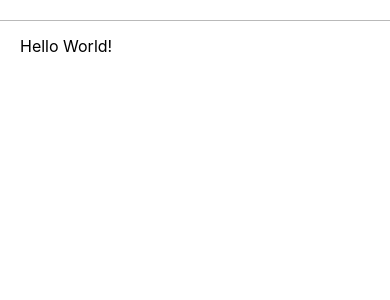
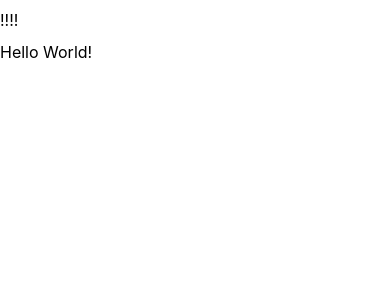
Before and after one commit to evgeniyGusev/finances, a React (Vite) app in the folder client/: page / in a window 390 px wide. Shown: the top 300 px of the page. Built offline with nearby package versions, Linux system fonts and the light colour scheme.

Commit message:
feat: added

```diff
--- a/client/package.json
+++ b/client/package.json
@@ -22,6 +22,7 @@
     "@typescript-eslint/eslint-plugin": "^5.10.2",
     "@typescript-eslint/parser": "^5.10.2",
     "@vitejs/plugin-react": "^1.3.2",
+    "autoprefixer": "^10.4.14",
     "eslint": "^8.8.0",
     "eslint-config-prettier": "^8.3.0",
     "eslint-plugin-import": "^2.25.4",
@@ -29,8 +30,10 @@
     "eslint-plugin-prettier": "^4.0.0",
     "eslint-plugin-react": "^7.28.0",
     "eslint-plugin-simple-import-sort": "^7.0.0",
+    "postcss": "^8.4.24",
     "pre-commit": "^1.2.2",
     "prettier": "^2.5.1",
+    "tailwindcss": "^3.3.2",
     "typescript": "^5.1.3",
     "vite": "^4.3.9",
     "vite-plugin-svgr": "3.2.0"
--- /dev/null
+++ b/client/postcss.config.cjs
@@ -0,0 +1,6 @@
+module.exports = {
+  plugins: {
+    tailwindcss: {},
+    autoprefixer: {},
+  },
+}
--- a/client/src/index.css
+++ b/client/src/index.css
@@ -1,3 +1,7 @@
+@tailwind base;
+@tailwind components;
+@tailwind utilities;
+
 :root {
   font-family: -apple-system, BlinkMacSystemFont, 'Helvetica Neue', sans-serif;
   -webkit-font-smoothing: antialiased;
@@ -10,92 +14,3 @@
   border: none;
   box-sizing: border-box;
 }
-
-/* Links */
-
-a, a:link, a:visited  {
-  text-decoration: none;
-}
-
-a:hover  {
-  text-decoration: none;
-}
-
-/* Common */
-
-aside, nav, footer, header, section, main {
-  display: block;
-}
-
-h1, h2, h3, h4, h5, h6, p {
-  font-size: inherit;
-  font-weight: inherit;
-}
-
-ul, ul li {
-  list-style: none;
-}
-
-img {
-  vertical-align: top;
-}
-
-img, svg {
-  max-width: 100%;
-  height: auto;
-}
-
-address {
-  font-style: normal;
-}
-
-/* Form */
-
-input, textarea, button, select {
-  font-family: inherit;
-  font-size: inherit;
-  color: inherit;
-  background-color: transparent;
-}
-
-input::-ms-clear {
-  display: none;
-}
-
-button, input[type="submit"] {
-  display: inline-block;
-  box-shadow: none;
-  background-color: transparent;
-  background: none;
-  cursor: pointer;
-}
-
-input:focus, input:active,
-button:focus, button:active {
-  outline: none;
-}
-
-button::-moz-focus-inner {
-  padding: 0;
-  border: 0;
-}
-
-label {
-  cursor: pointer;
-}
-
-legend {
-  display: block;
-}
-
-.container {
-  width: 1200px;
-  margin: 0 auto;
-  padding: 0 20px;
-}
-
-@media screen and (max-width: 1240px) {
-  .container {
-    width: 100%;
-  }
-}
--- a/client/src/modules/Header/Header.tsx
+++ b/client/src/modules/Header/Header.tsx
@@ -1,9 +1,7 @@
-import './header.css';
-
 export const Header = () => {
   return (
-    <header className="header">
-      <div className="container header__content"></div>
+    <header className="w-screen py-2 shadow-blue-600">
+      <div className="container mx-auto">!!!!</div>
     </header>
   );
 };
--- a/client/src/modules/Header/header.css
+++ /dev/null
@@ -1,5 +0,0 @@
-.header {
-    margin-bottom: 15px;
-    padding: 10px 0;
-    border-bottom: 1px solid #b9b9b9;
-}
--- a/client/src/modules/entities/app/App.tsx
+++ b/client/src/modules/entities/app/App.tsx
@@ -1,5 +1,3 @@
-import './App.css';
-
 import { Header } from '@/Header/Header';
 
 export const App = () => {
--- /dev/null
+++ b/client/tailwind.config.cjs
@@ -0,0 +1,11 @@
+/** @type {import('tailwindcss').Config} */
+module.exports = {
+  content: [
+    './index.html',
+	  './src/**/*.{vue,js,ts,jsx,tsx}',
+  ],
+  theme: {
+    extend: {},
+  },
+  plugins: [],
+}
```
Also changed, not shown: client/src/modules/entities/app/App.css (deleted), 1 other file (tests, documents, lock files or other folders).
